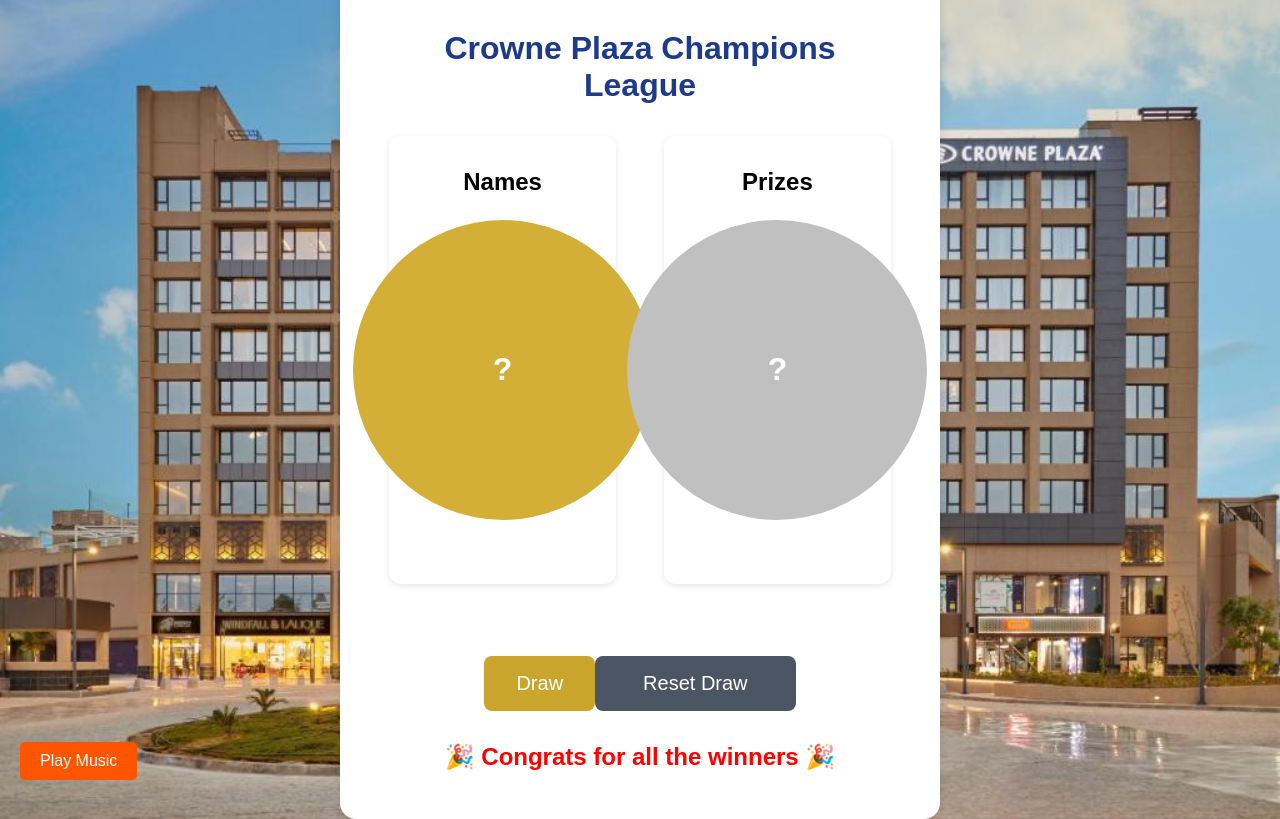
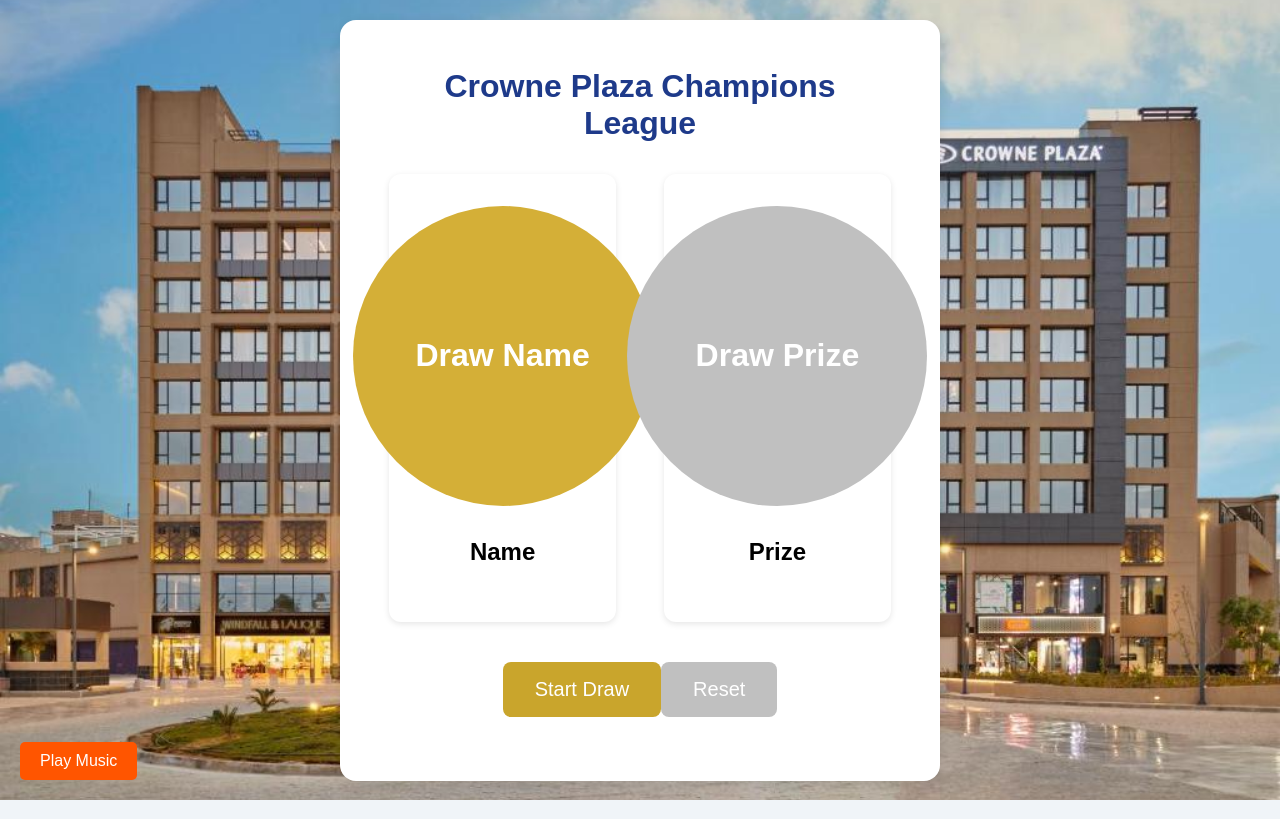
Before and after one commit to AbdelahmanSamy/CrownePlaza, a React (Create React App) app: page / in a window 1280 px wide. Built offline with nearby package versions, Linux system fonts and the light colour scheme.

Commit message:
features

```diff
--- a/src/App.js
+++ b/src/App.js
@@ -15,9 +15,10 @@
   "Iron-Philips", "Vacuum Cleaner -Fresh-1900 w",
 
 ];
+
 export default function DrawSimulator() {
-  const [remainingNames, setRemainingNames] = useState([]);
-  const [remainingPrizes, setRemainingPrizes] = useState([]);
+  const [remainingNames, setRemainingNames] = useState(names);
+  const [remainingPrizes, setRemainingPrizes] = useState(prizes);
   const [drawnName, setDrawnName] = useState(null);
   const [drawnPrize, setDrawnPrize] = useState(null);
   const [isSwitchingColors, setIsSwitchingColors] = useState(false);
@@ -31,11 +32,11 @@
       const shuffledItems = [...items].sort(() => 0.5 - Math.random()).slice(0, 4);
       setDrawn(shuffledItems[Math.floor(Math.random() * shuffledItems.length)]);
       shuffleCount++;
-      if (shuffleCount > 5) { // After 5 shuffles (2 seconds each), stop the shuffle
+      if (shuffleCount > 10) { // After 10 shuffles (1 second each), stop the shuffle
         clearInterval(shuffleInterval);
         callback();
       }
-    }, 1500); // 2 seconds interval for each name
+    }, 100); // Shorter interval for faster shuffle
   };
 
   const drawRandom = (items, setItems, setDrawn) => {
@@ -58,21 +59,32 @@
       setTimeout(() => {
         drawRandom(remainingPrizes, setRemainingPrizes, setDrawnPrize);
         setIsSwitchingColors(false);
-      }, 3000); // Wait 4 seconds before drawing the prize
+      }, 3000); // Wait 3 seconds before drawing the prize
     }, 1000); // Wait 1 second before starting the draw
   };
 
   useEffect(() => {
-    window.addEventListener("keydown", (event) => {
-      if (event.key === " " && remainingPrizes.length > 0) {
+    if (remainingPrizes.length === 0) {
+      setTimeout(() => {
+        alert('🎉 Congrats for all the winners 🎉');
+      }, 500); // Delay the alert until the last prize is drawn
+    }
+  }, [remainingPrizes]);
+
+  // Add space bar functionality
+  useEffect(() => {
+    const handleKeyPress = (event) => {
+      if (event.key === " " || event.key === "Spacebar") {
         handleDraw();
       }
-    });
+    };
+
+    document.addEventListener("keydown", handleKeyPress);
+
     return () => {
-      window.removeEventListener("keydown", handleDraw);
+      document.removeEventListener("keydown", handleKeyPress);
     };
   }, [remainingNames, remainingPrizes]);
-
 
   return (
     <div className="draw-simulator">
@@ -195,89 +207,48 @@
           }
 
           .reset-button {
-            background-color: #4b5563;
+            background-color: silver;
             color: white;
-            padding: 1rem 3rem;
+            padding: 1rem 2rem;
             border: none;
             border-radius: 8px;
             font-size: 1.25rem;
             cursor: pointer;
             transition: background-color 0.3s ease;
-            margin-top: 2rem;
           }
 
           .reset-button:hover {
-            background-color: #374151;
-          }
-
-          @media (max-width: 768px) {
-            .draw-sections {
-              flex-direction: column;
-              gap: 1.5rem;
-            }
-
-            .draw-section {
-              width: 100%;
-            }
-
-            .title {
-              font-size: 1.75rem;
-            }
-
-            .draw-button {
-              width: 100%;
-            }
-
-            .reset-button {
-              width: 100%;
-            }
+            background-color: #e13f3f;
           }
         `}
       </style>
-
-      <h1 className="title">Crowne Plaza Champions League</h1>
-      <div className={`draw-sections ${isSwitchingColors ? "switching" : ""}`}>
-        <div className="draw-section name">
-          <h2 className="section-title">Names</h2>
-          <div className="draw-circle name-circle">
-            {drawnName || "?"}
+      <div className="title">Crowne Plaza Champions League</div>
+      <div className="draw-sections">
+        <div className="draw-section">
+          <div className={`draw-circle name-circle ${isSwitchingColors ? 'switching' : ''}`}>
+            {drawnName ? drawnName : "Draw Name"}
           </div>
+          <div className="section-title">Name</div>
         </div>
-
-        <div className="draw-section prize">
-          <h2 className="section-title">Prizes</h2>
-          <div className="draw-circle prize-circle">
-            {drawnPrize || "?"}
+        <div className="draw-section">
+          <div className={`draw-circle prize-circle ${isSwitchingColors ? 'switching' : ''}`}>
+            {drawnPrize ? drawnPrize : "Draw Prize"}
           </div>
+          <div className="section-title">Prize</div>
         </div>
       </div>
-
+      <button className="draw-button" onClick={handleDraw}>Start Draw</button>
       <button
-        onClick={handleDraw}
-        className="draw-button"
-        disabled={isShuffling}
-      >
-        Draw
-      </button>
-
-      <button
+        className="reset-button"
         onClick={() => {
-          setRemainingNames([...names]);
-          setRemainingPrizes([...prizes]);
+          setRemainingNames(names);
+          setRemainingPrizes(prizes);
           setDrawnName(null);
           setDrawnPrize(null);
         }}
-        className="reset-button"
-        disabled={isShuffling}
       >
-        Reset Draw
+        Reset
       </button>
-
-      {remainingPrizes.length === 0 && (
-        <h2 style={{ color: "red", fontSize: "1.5rem", marginTop: "1rem" }}>
-          🎉 Congrats for all the winners 🎉
-        </h2>
-      )}
     </div>
   );
 }
```
